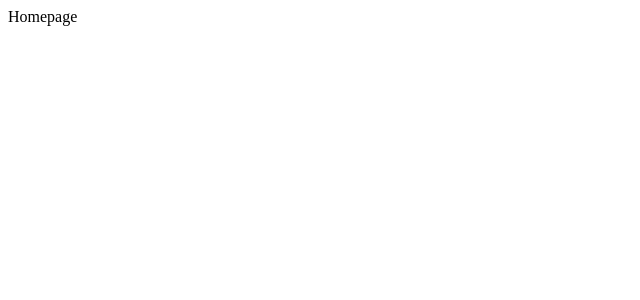
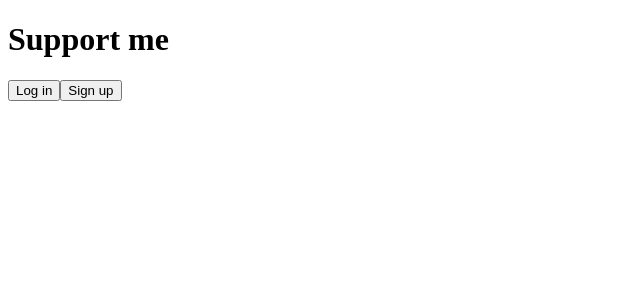
Before and after one commit to vasylpryimakdev/shadcn-dashboard, a Next.js app: page / in a window 1280 px wide. Shown: the top 300 px of the page, without its empty margins (0-640 px from the left). Built offline with nearby package versions, Linux system fonts and the light colour scheme.

Commit message:
refactor: move home page to logged-out route group and add guest auth CTAs

```diff
--- /dev/null
+++ b/app/(logged-out)/page.tsx
@@ -0,0 +1,14 @@
+import { Button } from "@/components/ui/button";
+import React from "react";
+
+const Homepage = () => {
+  return (
+    <div>
+      <h1>Support me</h1>
+      <Button>Log in</Button>
+      <Button>Sign up</Button>
+    </div>
+  );
+};
+
+export default Homepage;
--- a/app/page.tsx
+++ /dev/null
@@ -1,9 +0,0 @@
-import React from 'react'
-
-const Homepage = () => {
-  return (
-    <div>Homepage</div>
-  )
-}
-
-export default Homepage
```
